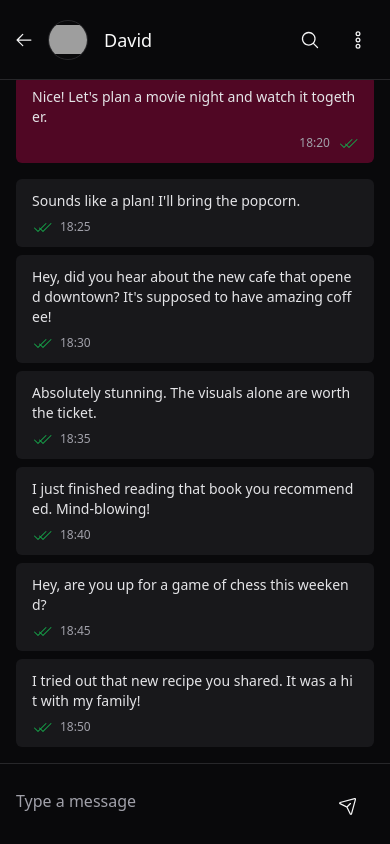
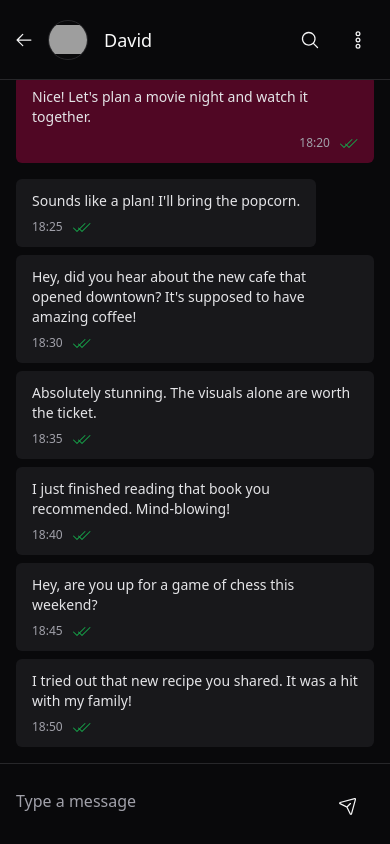
Before and after one commit to gelzinn/livechat, a Next.js app: page /chat in a window 390 px wide. Both pictures are taken after a click on the item 194 px from the left and 192 px from the top of the page. Built offline with nearby package versions, Linux system fonts and the light colour scheme; grey boxes are pictures that could not be loaded.

Commit message:
fix: improve responsiveness on chat content component

```diff
--- a/app/components/Chat/ChatContent.tsx
+++ b/app/components/Chat/ChatContent.tsx
@@ -2,6 +2,7 @@
 
 import { FormEvent, useEffect, useRef, useState } from "react";
 import { format } from 'date-fns';
+
 import Icon from "../Icon";
 
 interface ChatContentProps {
@@ -83,15 +84,11 @@ export const ChatContent = ({
   }
 
   useEffect(() => {
-    if (messages && messages.length > 0) {
-      handleScrollToRecentMessage();
-    }
+    if (messages && messages.length > 0) handleScrollToRecentMessage();
   }, [messages]);
 
   useEffect(() => {
-    if (textareaRef.current) {
-      handleChangeTextAreaHeight(textareaRef.current);
-    }
+    if (textareaRef.current) handleChangeTextAreaHeight(textareaRef.current);
   }, [typedMessage]);
 
   useEffect(() => {
@@ -185,7 +182,7 @@ export const ChatContent = ({
                       key={index}
                       className={`flex flex-col ${isUser ? "items-end" : "items-start"} gap-1 w-full ${!isSameAsPrevious && index != 0 ? "mt-4" : "mt-2"}`}
                     >
-                      <div className={`relative flex flex-wrap ${isUser ? "items-end max-lg:justify-end" : "items-start"} lg:justify-end ${isUser ? "bg-pink-950" : "bg-zinc-900"} px-4 py-3 rounded-md gap-2 ${isUser ? "flex-row" : "flex-row"} w-fit max-w-3xl`}>
+                      <div className={`relative flex max-sm:flex-col sm:flex-wrap ${isUser ? "items-end max-lg:justify-end" : "items-start"} ${isUser ? "bg-pink-950" : "bg-zinc-900"} px-4 py-3 rounded-md gap-2 ${isUser ? "flex-row" : "flex-row"} w-fit max-w-3xl`}>
                         {!isSameAsNext && (
                           <div
                             className={`absolute ${isUser ? "right-0 rotate-180 rounded-br-0" : "left-0 -rotate-180 rounded-bl-0"} -bottom-2 -scale-x-100 w-4 h-4 ${isUser ? "bg-pink-950" : "bg-zinc-900"} max-lg:hidden`}
@@ -196,9 +193,9 @@ export const ChatContent = ({
                           />
                         )}
                         <div className={`flex flex-col w-auto z-10 overflow-hidden ${isUser ? "items-end" : "items-start"}`}>
-                          <span className="text-zinc-200 text-sm whitespace-break-spaces break-all w-fit leading-5">{message.content}</span>
+                          <span className="text-zinc-200 text-sm break-words w-auto leading-5">{message.content}</span>
                         </div>
-                        <div className={`flex items-center gap-2 ${isUser ? "flex-row" : "flex-row-reverse"}`}>
+                        <div className={`flex flex-1 items-center gap-2 ${isUser ? "flex-row max-lg:flex-row" : "max-lg:flex-row"} w-auto h-5`}>
                           <span
                             className="text-zinc-400 text-xs"
                             title={format(new Date(message.timestamp), 'dd/MM/yyyy HH:mm')}
```
